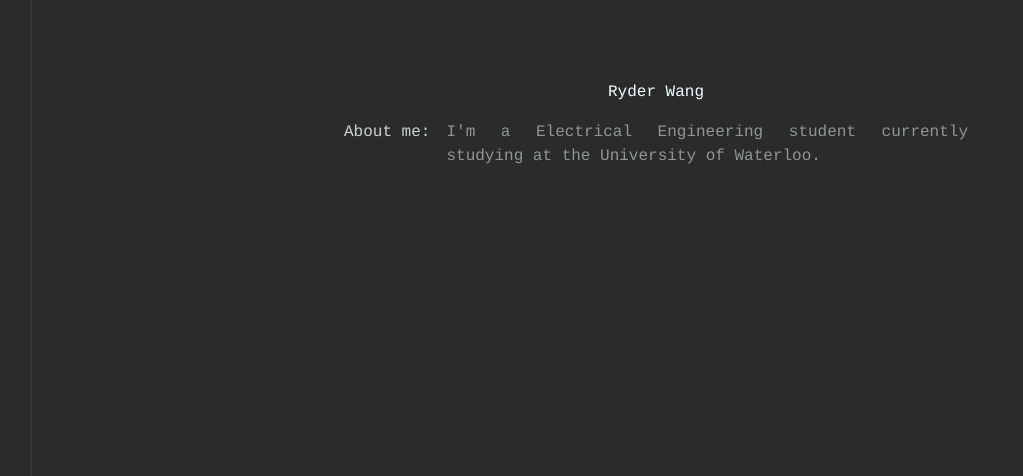
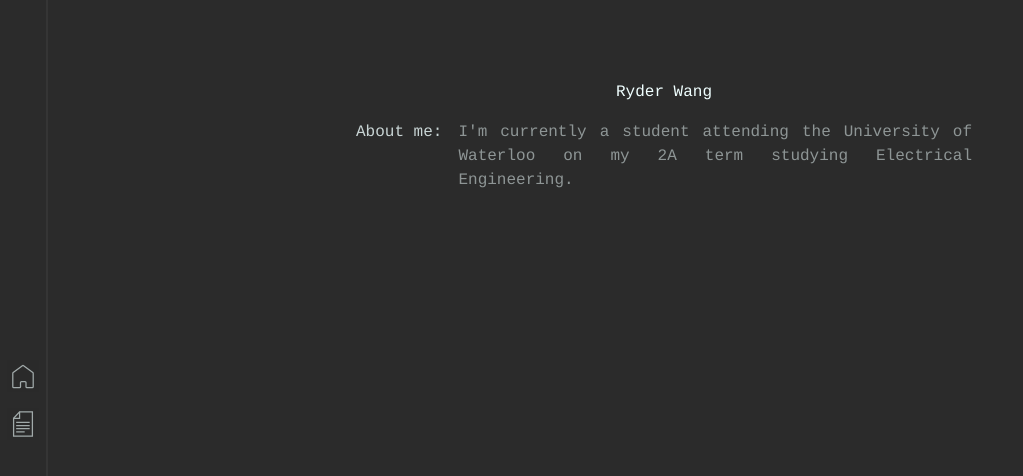
Before and after one commit to ryderwsos/rwsos, a React (Vite) app: page / in a window 1280 px wide. Shown: the top 476 px of the page, without its empty margins (0-1023 px from the left). Built offline with nearby package versions, Linux system fonts and the light colour scheme.

Commit message:
added icons, animations to icons and tooltip

```diff
--- a/package.json
+++ b/package.json
@@ -22,10 +22,14 @@
     "@types/react": "^18.2.43",
     "@types/react-dom": "^18.2.17",
     "@vitejs/plugin-react": "^4.2.1",
+    "@webpack-cli/generators": "^3.0.7",
     "eslint": "^8.55.0",
     "eslint-plugin-react": "^7.33.2",
     "eslint-plugin-react-hooks": "^4.6.0",
     "eslint-plugin-react-refresh": "^0.4.5",
-    "vite": "^5.0.8"
+    "file-loader": "^6.2.0",
+    "html-webpack-plugin": "^5.5.4",
+    "vite": "^5.0.8",
+    "webpack-cli": "^5.1.4"
   }
 }
--- a/src/App.css
+++ b/src/App.css
@@ -1,5 +1,5 @@
 .main-page{
-  padding-left: 2rem;
+  padding-left: 3rem;
   height: 100vh;
   width: 100vw;
 }
--- a/src/components/DarkSwitch.jsx
+++ b/src/components/DarkSwitch.jsx
@@ -1,4 +1,3 @@
-import React from 'react'
 import { Switch } from '@mui/material'
 
 //todo
--- /dev/null
+++ b/src/components/ForgeIcon.jsx
@@ -0,0 +1,8 @@
+export const ForgeIcon = () => {
+  return (
+    <svg xmlns="http://www.w3.org/2000/svg" viewBox="0 0 64 64" strokeWidth="2.5" fill="none" className="duration-300 transform transition-all" >
+        <path strokeLinecap="round" d="M25.15 7.74h25.66v48.52H13.19V20.6L25.15 7.74z"></path>
+        <path d="M25.17 7.74l-.02 12.86H13.19M18.34 47.67h17.01M18.34 41.14h27.01M18.34 35.04h27.01M18.34 28.94h27.01"></path>
+    </svg>
+  )
+}
--- /dev/null
+++ b/src/components/HomeIcon.jsx
@@ -0,0 +1,9 @@
+
+
+export const HomeIcon = () => {
+  return (
+    <svg xmlns="http://www.w3.org/2000/svg" viewBox="0 0 64 64" strokeWidth="2.5" fill="none" className="duration-300 transform transition-all">
+    <path d="M51.61 25.21L33.2 11.4a2 2 0 00-2.4 0L12.39 25.21a2 2 0 00-.8 1.6v26.64a2 2 0 002 2H25a2 2 0 002-2V45a2 2 0 012-2h7a2 2 0 012 2v8.45a2 2 0 002 2h10.41a2 2 0 002-2V26.81a2 2 0 00-.8-1.6z"></path>
+    </svg>
+  )
+}
--- a/src/components/Navbar.css
+++ b/src/components/Navbar.css
@@ -1,7 +1,51 @@
 .navbar{
-    width: 2rem;
+    width: 3rem;
     height: 100vh;
     position: fixed;
     border-color: black;
     border-right: 2px solid #353535;
 }
+
+.navitem{
+    width: 2rem;
+    height: 2rem;
+    stroke: azure;
+    opacity: 0.6;
+    transition: width, height, margin-left, 0.5s;
+}
+
+.navitem:hover{
+    width: 2.5rem;
+    height: 2.5rem;
+}
+
+
+.navlist {
+    height: 100%;
+    width: 100%;
+    display: flex;
+    flex-direction: column;
+    justify-content: center;
+    align-items: center;
+    gap: 1rem;
+}
+
+
+.navitem .tooltiptext {
+
+    width: 100px;
+    background-color: #1b1b1b;
+    color: azure;
+    text-align: center;
+    border-radius: 6px;
+
+    position: absolute;
+    left: 3.3rem;
+    margin-top: 22%;
+    opacity: 0;
+    transition: opacity 0.5s;
+}
+
+.navitem:hover .tooltiptext {
+    opacity: 1;
+}
--- a/src/components/Navbar.jsx
+++ b/src/components/Navbar.jsx
@@ -1,14 +1,19 @@
-import React from 'react'
 import './Navbar.css'
+import { ForgeIcon } from './ForgeIcon'
+import { HomeIcon } from './HomeIcon'
 
 //todo
 
 export const Navbar = () => {
   return (
     <>
-    <div className='navbar'>
-        <nav>
-        </nav>
+    <div>
+      <nav className='navbar'>
+        <ul className='navlist'>
+          <li className='navitem'><span className='tooltiptext'>Home</span><a href='/'><HomeIcon/></a></li>
+          <li className='navitem'><span className='tooltiptext'>Resume</span><a href='/resume'><ForgeIcon /></a></li>
+        </ul>
+      </nav>
     </div>
     </>
   )
--- a/src/pages/Home.jsx
+++ b/src/pages/Home.jsx
@@ -1,4 +1,3 @@
-import React from 'react'
 import './Home.css'
 
 export const Home = () => {
@@ -9,7 +8,7 @@
 
             <div className='about-me'>
                 <p className='section-header' style={{opacity:0.8}}>About me:</p>
-                <p className='section-content' style={{opacity:0.5}}>I'm a Electrical Engineering student currently studying at the University of Waterloo. </p>
+                <p className='section-content' style={{opacity:0.5}}>I'm currently a student attending the University of Waterloo on my 2A term studying Electrical Engineering. </p>
             </div>
         </div>
     </>
--- /dev/null
+++ b/src/pages/ResumeReq.css
@@ -0,0 +1,20 @@
+.main-info{
+    margin: auto;
+    width: 50%;
+    padding-top: 5rem;
+    text-align: center;
+}
+
+a{
+    text-decoration: none;
+    color: black;
+    font-weight: 600;
+    background-color: transparent;
+}
+
+button{
+    width: 10rem;
+    height: 2rem;
+    border-radius: 10px;
+    background-color: lightgrey;
+}
--- /dev/null
+++ b/src/pages/ResumeReq.jsx
@@ -0,0 +1,19 @@
+import resume from "../assets/resume.pdf"
+import './ResumeReq.css'
+
+export const ResumeReq = () => {
+  return (
+    <>
+    <div className="main-info">
+        <h1>Resume</h1>
+        <form>
+          <label>
+            Email
+          <input type="text"/>
+          </label>
+        </form>
+        <button><a href={resume} download="resume.pdf">Request</a></button>
+    </div>
+    </>
+  )
+}
--- a/src/router.jsx
+++ b/src/router.jsx
@@ -1,13 +1,14 @@
-import React from 'react'
 import { BrowserRouter, Route, Routes } from 'react-router-dom'
 import { Home } from './pages/Home'
+import { ResumeReq } from './pages/ResumeReq'
 
 const AppRouter = () => {
   return (
     <>
     <BrowserRouter>
         <Routes>
-            <Route index path = "/" element={<Home />}/>\
+            <Route index path = "/" element={<Home />} />
+            <Route path = "/resume" element={<ResumeReq />} />
         </Routes>
     </BrowserRouter>
     </>
```
Also changed, not shown: 2 other files (tests, documents, lock files or other folders).
